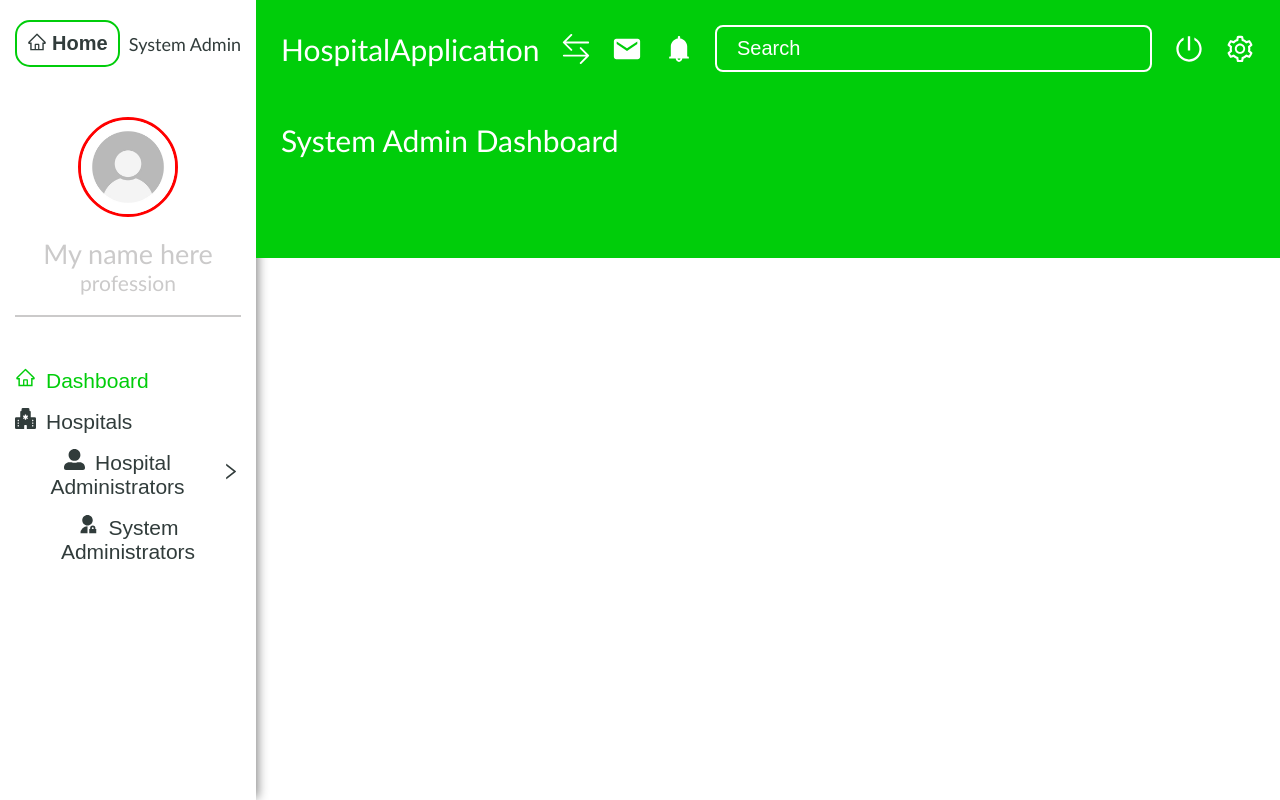
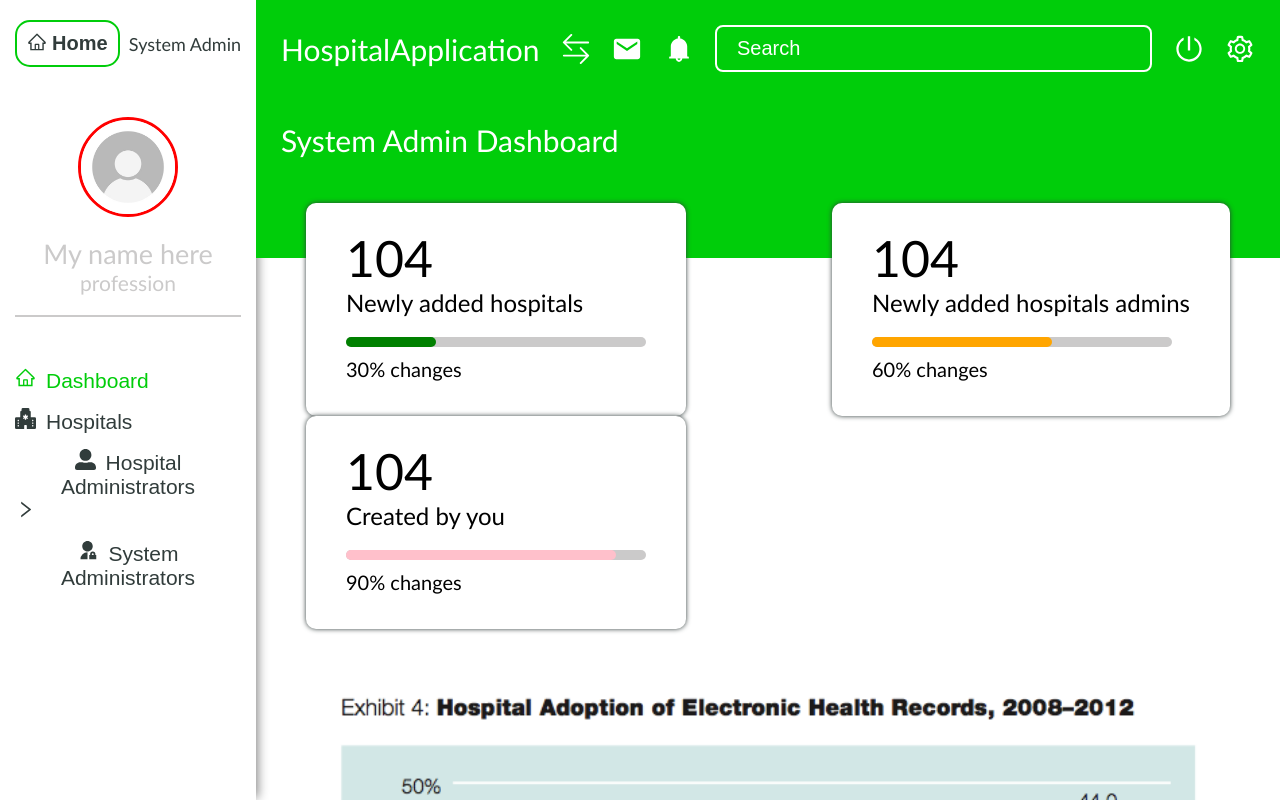
Before and after one commit to nelsonludo/hospitalApp, a React (Create React App) app: page /system_admin in a window 1280 px wide. Both pictures are taken after a click on the button "Home". Built offline with nearby package versions, Linux system fonts and the light colour scheme.

Commit message:
Done with system admin dashboard page

```diff
--- a/src/components/AllHospitalAdmins.js
+++ b/src/components/AllHospitalAdmins.js
@@ -223,11 +223,7 @@ export default AllHospitalAdmins;
 
 const Wrapper = styled.section`
   .inside {
-    margin: 25px;
-    margin-top: -80px;
     background-color: white;
-    border-radius: 5px;
-    padding: 25px;
     box-shadow: 0px 0px 2px black;
   }
 
--- /dev/null
+++ b/src/components/ProgressBar.js
@@ -0,0 +1,38 @@
+import React from 'react';
+import { styled as style } from '@mui/material/styles';
+import LinearProgress, {
+  linearProgressClasses,
+} from '@mui/material/LinearProgress';
+import styled from 'styled-components';
+
+const ProgressBar = ({ percentage, color }) => {
+  const BorderLinearProgress = style(LinearProgress)(() => ({
+    height: 10,
+    borderRadius: 5,
+    [`&.${linearProgressClasses.colorPrimary}`]: {
+      backgroundColor: 'var(--grey)',
+    },
+    [`& .${linearProgressClasses.bar}`]: {
+      borderRadius: 5,
+      backgroundColor: `${color}`,
+    },
+  }));
+
+  return (
+    <Wrapper>
+      <BorderLinearProgress variant='determinate' value={percentage} />
+      <p className='percentage'>{percentage}% changes</p>
+    </Wrapper>
+  );
+};
+
+export default ProgressBar;
+
+const Wrapper = styled.div`
+  width: 300px;
+
+  .percentage {
+    margin: 10px 0;
+    font-size: var(--medium-font-size);
+  }
+`;
--- /dev/null
+++ b/src/components/SysAdminDashboardDatum.js
@@ -0,0 +1,37 @@
+import React from 'react';
+import styled from 'styled-components';
+import ProgressBar from './ProgressBar';
+
+const SysAdminDashboardDatum = ({
+  title,
+  percentage,
+  number,
+  colorPercentage,
+}) => {
+  return (
+    <Wrapper>
+      <h1 className='number'>{number}</h1>
+      <h2 className='text'>{title}</h2>
+      <ProgressBar percentage={percentage} color={colorPercentage} />
+    </Wrapper>
+  );
+};
+
+export default SysAdminDashboardDatum;
+
+const Wrapper = styled.article`
+  background-color: white;
+  padding: 25px 40px;
+  border-radius: 10px;
+  box-shadow: 0px 0px 5px var(--black);
+
+  .number {
+    font-size: 50px;
+    font-weight: normal;
+  }
+
+  .text {
+    margin-bottom: 20px;
+    font-weight: normal;
+  }
+`;
--- a/src/components/SystemAdminDashboard.js
+++ b/src/components/SystemAdminDashboard.js
@@ -2,16 +2,47 @@ import React from 'react';
 import styled from 'styled-components';
 import SystemAdminNavbar from './SystemAdminNavbar';
 import SystemAdminTitle from './SystemAdminTitle';
+import SysAdminDashboardDatum from './SysAdminDashboardDatum';
 
 const SystemAdminDashboard = () => {
   return (
     <Wrapper>
       <SystemAdminNavbar />
       <SystemAdminTitle title={'System Admin Dashboard'} />
+      <div className='inside'>
+        <div className='flex'>
+          <SysAdminDashboardDatum
+            title={'Newly added hospitals'}
+            percentage={30}
+            number={104}
+            colorPercentage='green'
+          />
+          <SysAdminDashboardDatum
+            title={'Newly added hospitals admins'}
+            percentage={60}
+            number={104}
+            colorPercentage='orange'
+          />
+          <SysAdminDashboardDatum
+            title={'Created by you'}
+            percentage={90}
+            number={104}
+            colorPercentage='pink'
+          />
+        </div>
+        <img src='/images/data.png' alt='' className='data' />
+      </div>
     </Wrapper>
   );
 };
 
 export default SystemAdminDashboard;
 
-const Wrapper = styled.section``;
+const Wrapper = styled.section`
+  .data {
+    margin-top: 50px;
+    display: block;
+    width: 100%;
+    object-fit: cover;
+  }
+`;
--- a/src/index.css
+++ b/src/index.css
@@ -29,10 +29,18 @@ body {
   margin: 0 auto;
 }
 
+.inside {
+  margin: 25px;
+  margin-top: -80px;
+  border-radius: 5px;
+  padding: 25px;
+}
+
 .flex {
   display: flex;
   justify-content: space-between;
   align-items: center;
+  flex-wrap: wrap;
 }
 
 .flex2 {
```
Also changed, not shown: public/images/data.png (added).
